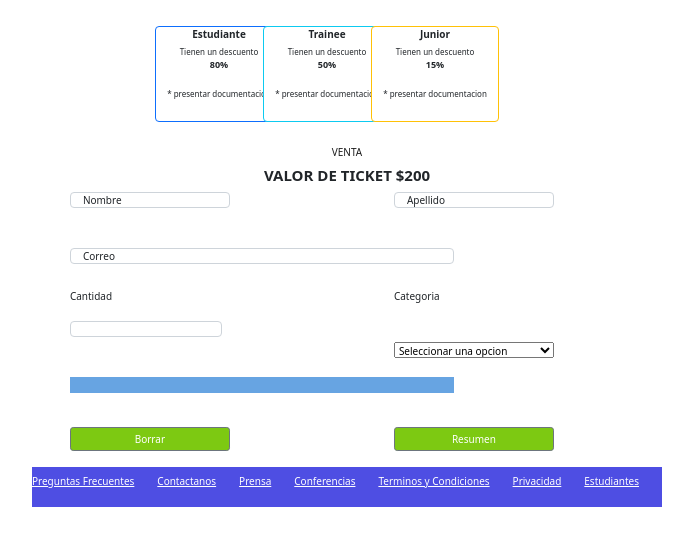
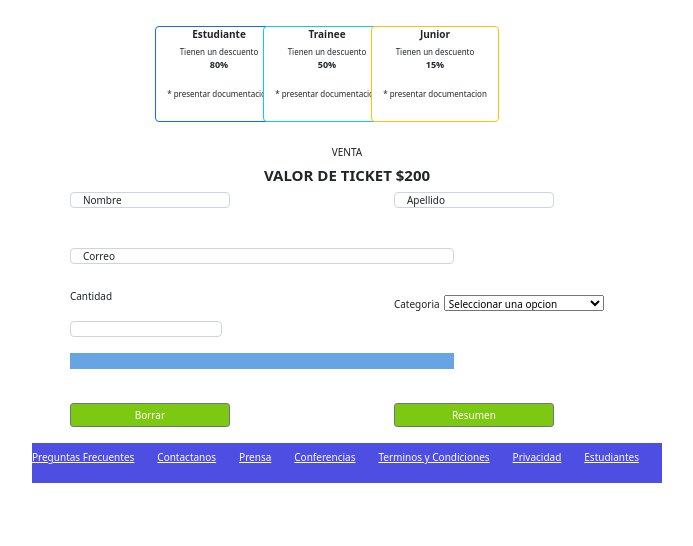
Before and after one commit to Agustina-Flores/CodoACodo, a plain HTML site: page comprarTickets.html in a window 1280 px wide. Shown: the part 52-598 px from the top of the page, without its empty margins (293-986 px from the left). Drawn offline with nearby package versions, Linux system fonts and the light colour scheme.

Commit message:
Update comprarTickets.html

```diff
--- a/comprarTickets.html
+++ b/comprarTickets.html
@@ -125,8 +125,8 @@
                                     <input type="text" class="form-control" style="width:9.5rem; height: 1rem;font-size: 10px;;margin-top: 3%;" id="idcantidad" name="idcantidad" >
                                   </div>
                                   <div class="col-md-3" >
-                                    <label for="categoria" class="form-label" style="font-size:10px;margin-top: 3%;">Categoria</label><br></br>
-                                    <select id="validacionCategoria"  style="width:10rem; height: 1rem;font-size: 10px;margin-top: 2%;">
+                                    <label for="categoria" class="form-label" style="font-size:10px;margin-top: 3%;">Categoria</label>
+                                    <select id="validacionCategoria"  style="width:10rem; height: 1rem;font-size: 10px;margin-top: 5%;">
                                       <option value="">Seleccionar una opcion</option>
                                       <option value="Estudiante">Estudiante</option>
                                       <option value="Trainee" >Trainee</option>
```
